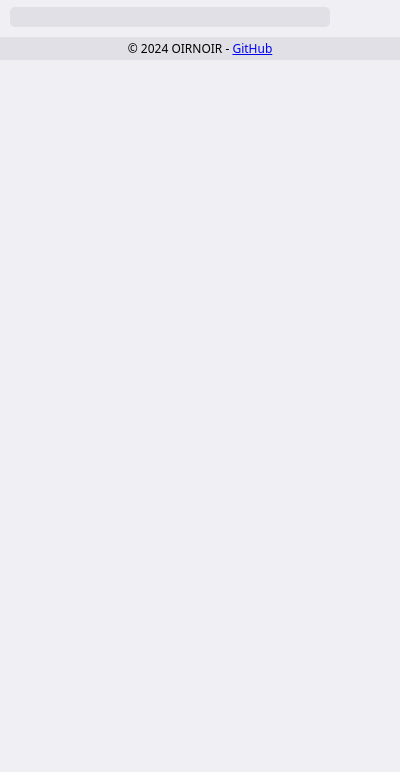
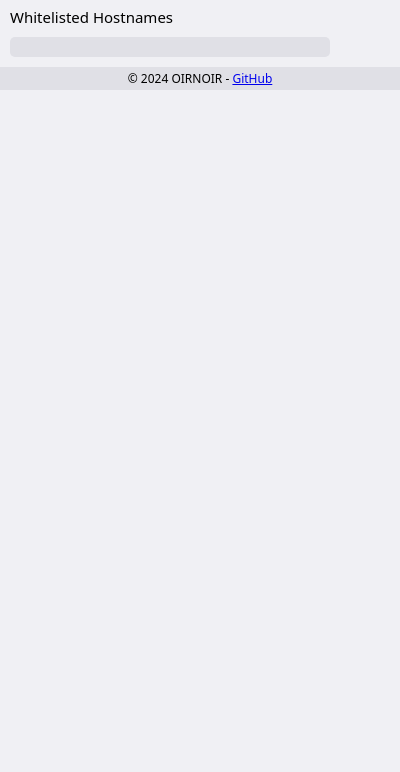
Before and after one commit to OIRNOIR/LocalFortress, a browser extension: page popup/index.html in a window 400 px wide. Shown: the part 72-844 px from the top of the page. Drawn offline with Linux system fonts and the light colour scheme.

Commit message:
Add whitelist title

```diff
--- a/popup/index.html
+++ b/popup/index.html
@@ -10,6 +10,7 @@
 		<div id="thissite-container">
 			<button id="toggle-thissite" class="primary">Whitelist This Site</button>
 		</div>
+		<div id="whitelist-title">Whitelisted Hostnames</div>
 		<div id="whitelist"></div>
 	</div>
 	<footer>
--- a/popup/style.css
+++ b/popup/style.css
@@ -65,6 +65,11 @@ button.danger:hover {
 	background-color: #e0e0e6;
 }
 
+#whitelist-title {
+	font-size: 15px;
+	margin-top: 10px;
+}
+
 #whitelist {
 	display: flex;
 	flex-wrap: wrap;
```
